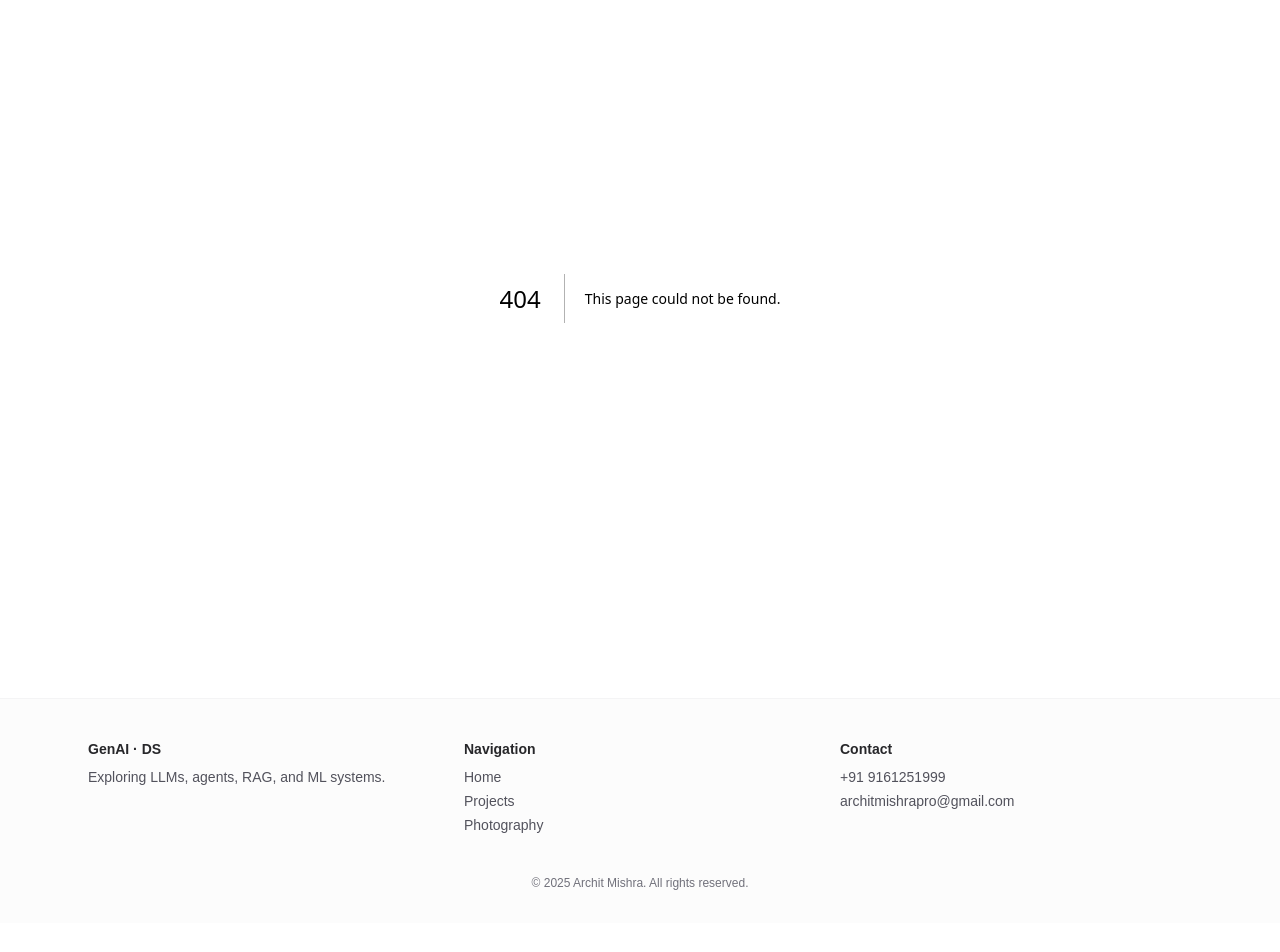
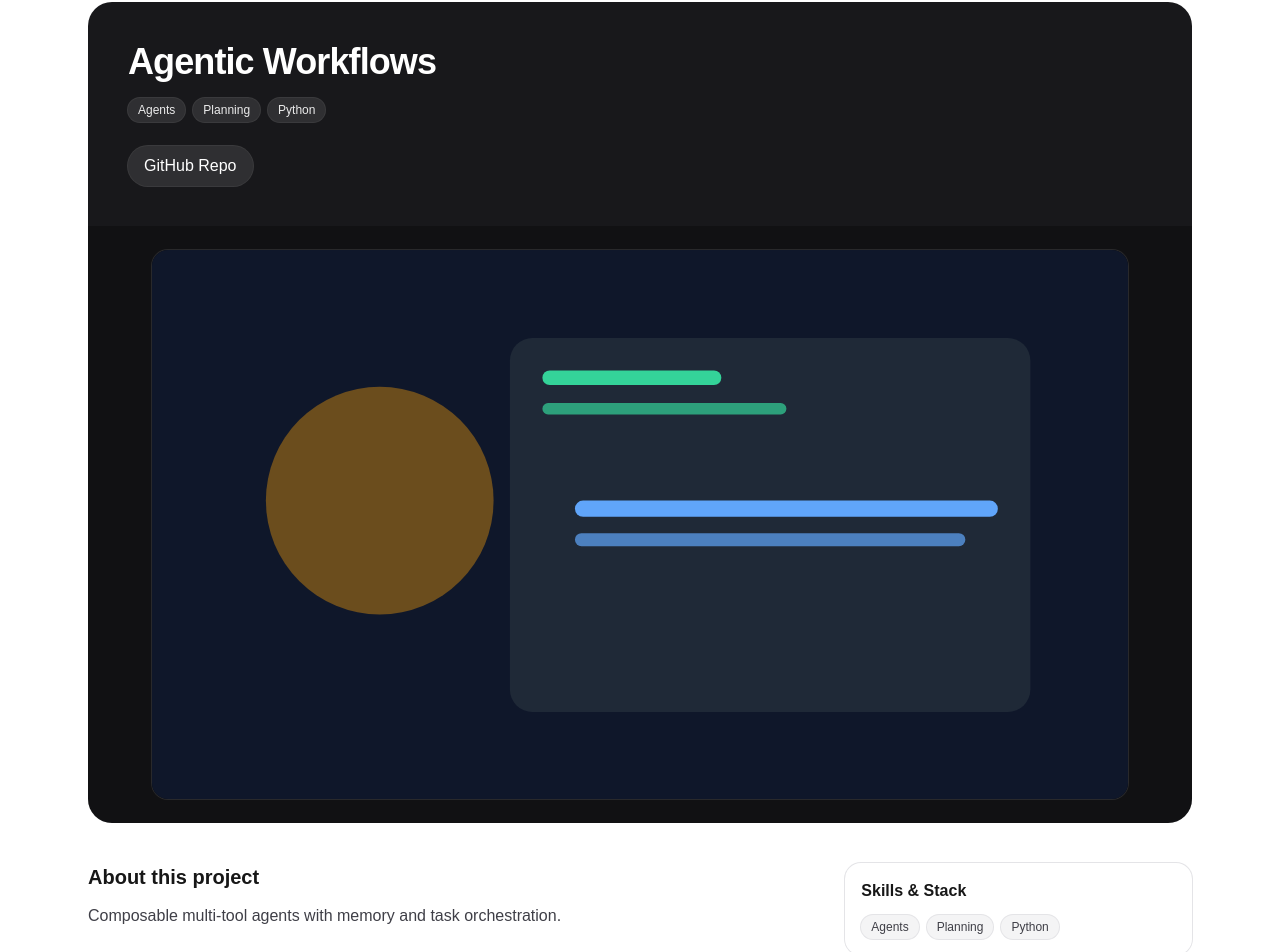
Before and after one commit to dynamiterdx/archit-mishra-portfolio, a Next.js app: page /projects/agentic-workflows in a window 1280 px wide. Before the commit this address had no page. Shown: the part 146-1098 px from the top of the page. Before the commit the page ends 1069 px from the top, so only its background shows below. Built offline with nearby package versions, Linux system fonts and the light colour scheme.

Commit message:
Feat: Implement project detail page and enhance ProjectCard and ProjectsShowcase components with dynamic routing

```diff
--- /dev/null
+++ b/src/app/projects/[slug]/page.tsx
@@ -0,0 +1,84 @@
+import Link from "next/link";
+import { notFound } from "next/navigation";
+import projects from "@/data/projects.json";
+import type { Project } from "@/components/ProjectCard";
+import { slugify } from "@/lib/slug";
+import Image from "next/image";
+
+export function generateStaticParams() {
+  return (projects as Project[]).map((p) => ({ slug: p.slug ?? slugify(p.title) }));
+}
+
+export default async function ProjectDetailPage({ params }: { params: Promise<{ slug: string }> }) {
+  const { slug } = await params;
+  const all = projects as Project[];
+  const project = all.find((p) => (p.slug ?? slugify(p.title)) === slug);
+  if (!project) return notFound();
+
+  return (
+    <div className="py-12 sm:py-16">
+      <div className="max-w-6xl mx-auto px-4 sm:px-6">
+        <Link href="/projects" className="text-sm text-zinc-600 hover:text-zinc-800">← Back to Projects</Link>
+
+        {/* Header block */}
+        <div className="mt-4 rounded-3xl bg-zinc-900 text-white ring-1 ring-white/10 overflow-hidden">
+          <div className="p-6 sm:p-10">
+            <h1 className="text-3xl sm:text-4xl font-extrabold tracking-tight">{project.title}</h1>
+            {project.subtitle && (
+              <p className="mt-2 text-white/70">{project.subtitle}</p>
+            )}
+
+            {project.tags && project.tags.length > 0 && (
+              <div className="mt-4 flex flex-wrap gap-2">
+                {project.tags.map((t) => (
+                  <span key={t} className="text-xs rounded-full bg-white/10 ring-1 ring-white/15 px-2.5 py-1 text-white/90">{t}</span>
+                ))}
+              </div>
+            )}
+
+            {/* Links */}
+            <div className="mt-6 flex flex-wrap gap-3">
+              <Link href={project.repo} target="_blank" className="rounded-full bg-white/10 ring-1 ring-white/15 px-4 py-2 font-medium hover:bg-white/15">GitHub Repo</Link>
+              {project.demoUrl && (
+                <Link href={project.demoUrl} target="_blank" className="rounded-full bg-orange-600 text-white px-4 py-2 font-medium hover:bg-orange-700">Live Demo</Link>
+              )}
+            </div>
+          </div>
+
+          {/* Demo / Cover space */}
+          <div className="bg-black/30">
+            <div className="mx-auto max-w-5xl p-4 sm:p-6">
+              <div className="relative rounded-2xl overflow-hidden ring-1 ring-white/10 aspect-video bg-zinc-950">
+                {project.demoUrl ? (
+                  <iframe src={project.demoUrl} className="absolute inset-0 h-full w-full" title={`${project.title} demo`} />
+                ) : project.cover ? (
+                  <Image src={project.cover} alt={`${project.title} cover`} fill className="object-cover" />
+                ) : (
+                  <div className="grid h-full w-full place-items-center text-white/60 text-sm">Demo space</div>
+                )}
+              </div>
+            </div>
+          </div>
+        </div>
+
+        {/* About + Skills */}
+        <div className="mt-10 grid gap-8 lg:grid-cols-3">
+          <div className="lg:col-span-2">
+            <h2 className="text-xl font-semibold">About this project</h2>
+            <p className="mt-3 text-zinc-700 leading-relaxed">{project.about || project.description}</p>
+          </div>
+          <div>
+            <div className="rounded-2xl ring-1 ring-zinc-200 p-4">
+              <h3 className="font-semibold">Skills & Stack</h3>
+              <div className="mt-3 flex flex-wrap gap-2">
+                {(project.tags || []).map((t) => (
+                  <span key={t} className="text-xs rounded-full bg-zinc-100 ring-1 ring-zinc-200 px-2.5 py-1 text-zinc-700">{t}</span>
+                ))}
+              </div>
+            </div>
+          </div>
+        </div>
+      </div>
+    </div>
+  );
+}
--- a/src/components/ProjectCard.tsx
+++ b/src/components/ProjectCard.tsx
@@ -1,4 +1,6 @@
 import Link from "next/link";
+import Image from "next/image";
+import { slugify } from "@/lib/slug";
 
 export type Project = {
   title: string;
@@ -6,33 +8,42 @@ export type Project = {
   repo: string;
   demoUrl?: string;
   tags?: string[];
+  slug?: string;
+  subtitle?: string;
+  cover?: string;
+  about?: string;
 };
 
 export default function ProjectCard({ project }: { project: Project }) {
+  const slug = project.slug ?? slugify(project.title);
   return (
     <div className="group rounded-2xl bg-white ring-1 ring-zinc-100 shadow-sm overflow-hidden">
+      {/* Cover image */}
+      <Link href={`/projects/${slug}`} className="block">
+        <div className="relative w-full aspect-[16/9]">
+          <Image src={project.cover || "/images/prj-1.svg"} alt={`${project.title} cover`} fill className="object-cover" />
+        </div>
+      </Link>
       <div className="p-5">
-        <h3 className="text-lg font-semibold group-hover:text-orange-600 transition-colors">{project.title}</h3>
-        <p className="mt-2 text-sm text-zinc-600">{project.description}</p>
-        {project.tags && (
-          <div className="mt-3 flex flex-wrap gap-2">
+        <Link href={`/projects/${slug}`} className="block">
+          <h3 className="text-xl font-semibold group-hover:text-orange-600 transition-colors">{project.title}</h3>
+        </Link>
+        {project.tags && project.tags.length > 0 && (
+          <div className="mt-2 flex flex-wrap gap-2">
             {project.tags.map((t) => (
-              <span key={t} className="text-xs rounded-full bg-zinc-100 px-2 py-1 text-zinc-600">{t}</span>
+              <span key={t} className="text-xs rounded-full bg-zinc-100 ring-1 ring-zinc-200 px-2 py-1 text-zinc-600">{t}</span>
             ))}
           </div>
         )}
+        <p className="mt-3 text-sm text-zinc-600 line-clamp-3">{project.description}</p>
         <div className="mt-4 flex gap-3">
+          <Link href={`/projects/${slug}`} className="text-sm font-medium text-zinc-700 hover:text-orange-600">Details →</Link>
           <Link href={project.repo} target="_blank" className="text-sm font-medium text-zinc-700 hover:text-orange-600">GitHub →</Link>
           {project.demoUrl && (
             <Link href={`?demo=${encodeURIComponent(project.title)}`} scroll={false} className="text-sm font-medium text-zinc-700 hover:text-orange-600">Open Demo</Link>
           )}
         </div>
       </div>
-      {project.demoUrl && (
-        <div className="border-t border-zinc-100">
-          <iframe src={project.demoUrl} className="w-full h-60" title={`${project.title} demo`} />
-        </div>
-      )}
     </div>
   );
 }
--- a/src/components/ProjectsShowcase.tsx
+++ b/src/components/ProjectsShowcase.tsx
@@ -1,6 +1,8 @@
 "use client";
 import Link from "next/link";
 import projects from "@/data/projects.json";
+import Image from "next/image";
+import { slugify } from "@/lib/slug";
 import { FaArrowUpRightFromSquare, FaChevronLeft, FaChevronRight } from "react-icons/fa6";
 import { useEffect, useRef, useState } from "react";
 
@@ -10,6 +12,8 @@ type P = {
   repo: string;
   demoUrl?: string;
   tags?: string[];
+  slug?: string;
+  cover?: string;
 };
 
 const thumbs = [
@@ -80,24 +84,34 @@ export default function ProjectsShowcase() {
 
             <div ref={scrollerRef} className="flex gap-4 sm:gap-5 lg:gap-6 overflow-x-auto snap-x snap-mandatory scroll-px-4 sm:scroll-px-8 [scrollbar-width:none] [-ms-overflow-style:none] [&::-webkit-scrollbar]:hidden pr-6">
               {list.map((p, i) => (
-                <article key={p.title} className="relative overflow-hidden rounded-[24px] bg-white/5 ring-1 ring-white/15 shadow-[inset_0_1px_0_0_rgba(255,255,255,0.08)] shrink-0 snap-start w-[220px] sm:w-[250px] md:w-[280px] lg:w-[300px] xl:w-[320px]">
+                <article key={p.title} className="relative overflow-hidden rounded-[24px] bg-white/5 ring-1 ring-white/15 shadow-[inset_0_1px_0_0_rgba(255,255,255,0.08)] shrink-0 snap-start w-[260px] sm:w-[300px] md:w-[340px] lg:w-[360px] xl:w-[380px]">
                   {/* frosted frame lines */}
                   <div className="absolute inset-0 rounded-[24px] pointer-events-none">
                     <div className="absolute inset-3 rounded-[20px] ring-1 ring-white/15" />
                   </div>
 
-                  <div className="p-4">
-                    <h3 className="text-sm md:text-base font-semibold drop-shadow-[0_1px_0_rgba(0,0,0,0.4)]">{p.title}</h3>
-                    <p className="mt-1 text-xs md:text-[13px] text-white/70 line-clamp-2">{p.description}</p>
-                  </div>
-
-                  <div className="px-4 pb-4">
-                    <div className="relative overflow-hidden rounded-xl bg-zinc-900 aspect-[5/4]">
-                      <img src={thumbs[i%thumbs.length]} alt="project preview" className="h-full w-full object-cover" />
+                  <div className="px-4 pt-4">
+                    <div className="relative overflow-hidden rounded-xl bg-zinc-900 aspect-[16/9]">
+                      <Image src={p.cover || thumbs[i%thumbs.length]} alt="project preview" fill className="object-cover" />
                     </div>
                   </div>
 
-                  <Link href={p.repo} target="_blank" className="group absolute bottom-3 right-3 grid h-9 w-9 place-items-center rounded-full bg-white/10 ring-1 ring-white/20 backdrop-blur hover:bg-white/20 transition">
+                  <div className="px-4 pb-10">
+                    <h3 className="mt-3 text-sm md:text-base font-semibold drop-shadow-[0_1px_0_rgba(0,0,0,0.4)]">{p.title}</h3>
+                    {p.tags?.length ? (
+                      <div className="mt-2 flex flex-wrap gap-1.5">
+                        {p.tags.slice(0,6).map((t) => (
+                          <span key={t} className="text-[10px] md:text-xs rounded-full bg-white/10 ring-1 ring-white/15 px-2 py-0.5 text-white/90">{t}</span>
+                        ))}
+                      </div>
+                    ) : null}
+                    <p className="mt-2 text-xs md:text-[13px] text-white/70 line-clamp-2">{p.description}</p>
+                  </div>
+
+                  {/* Full-card link to details (keeps repo button above) */}
+                  <Link href={`/projects/${p.slug ?? slugify(p.title)}`} className="absolute inset-0 z-10" aria-label={`Open ${p.title} details`} />
+
+                  <Link href={p.repo} target="_blank" className="group absolute bottom-3 right-3 z-20 grid h-9 w-9 place-items-center rounded-full bg-white/10 ring-1 ring-white/20 backdrop-blur hover:bg-white/20 transition">
                     <FaArrowUpRightFromSquare className="text-white text-lg" />
                   </Link>
                 </article>
--- a/src/data/projects.json
+++ b/src/data/projects.json
@@ -4,18 +4,21 @@
     "description": "Modular Retrieval-Augmented Generation stack with embeddings, vector DB, and reranking.",
     "repo": "https://github.com/yourname/rag-starter",
     "demoUrl": "https://example.com/demo",
-    "tags": ["LLM", "RAG", "TypeScript"]
+    "tags": ["LLM", "RAG", "TypeScript"],
+    "cover": "/images/prj-1.svg"
   },
   {
     "title": "Agentic Workflows",
     "description": "Composable multi-tool agents with memory and task orchestration.",
     "repo": "https://github.com/yourname/agentic-workflows",
-    "tags": ["Agents", "Planning", "Python"]
+    "tags": ["Agents", "Planning", "Python"],
+    "cover": "/images/prj-2.svg"
   },
   {
     "title": "Vision QA",
     "description": "Grounded visual question answering using CLIP and LLM reasoning.",
     "repo": "https://github.com/yourname/vision-qa",
-    "tags": ["Vision", "Multimodal"]
+    "tags": ["Vision", "Multimodal"],
+    "cover": "/images/prj-3.svg"
   }
 ]
--- /dev/null
+++ b/src/lib/slug.ts
@@ -0,0 +1,7 @@
+export function slugify(input: string): string {
+  return input
+    .toLowerCase()
+    .replace(/[^a-z0-9]+/g, "-")
+    .replace(/(^-|-$)+/g, "")
+    .replace(/-{2,}/g, "-");
+}
```
